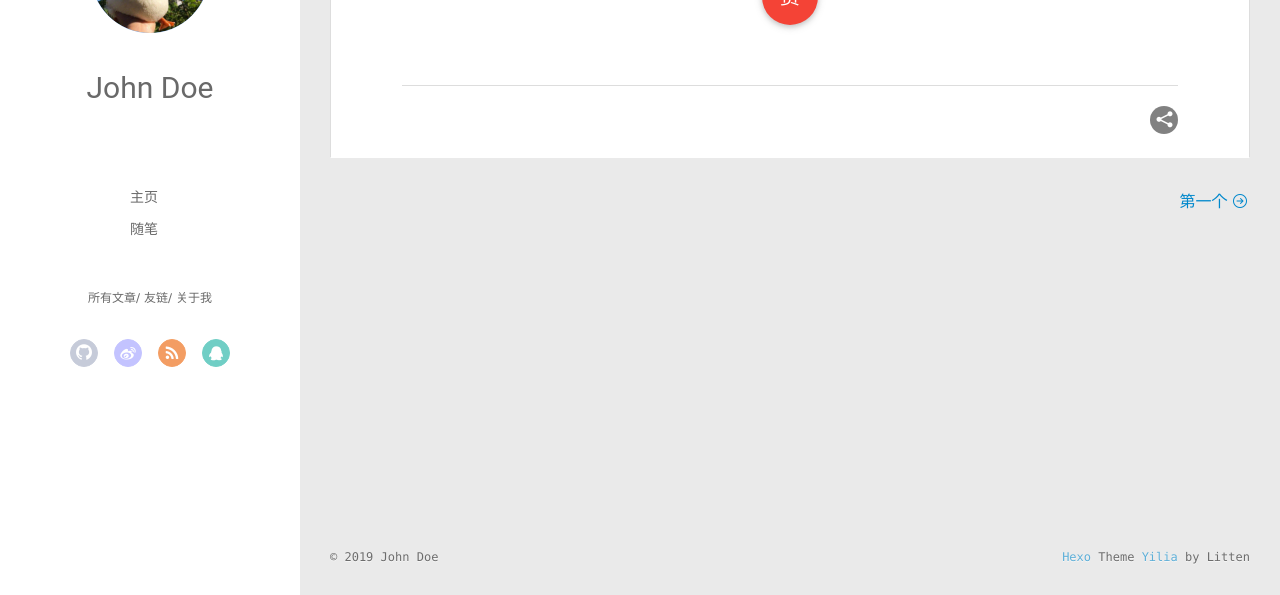
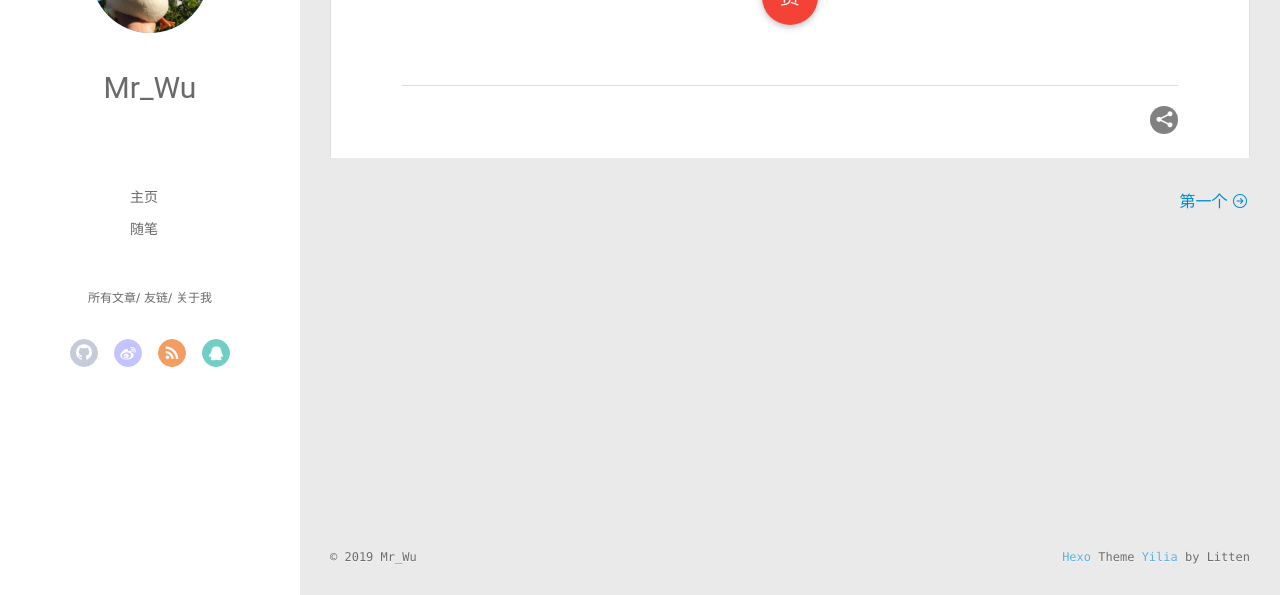
Before and after one commit to login573/login573.github.io, a plain HTML site: page 2019/09/07/README/index.html in a window 1280 px wide. Shown: the part 202-797 px from the top of the page. Drawn offline with Linux system fonts and the light colour scheme; no server answers; animation ran at ten frames a second.

Commit message:
Site updated: 2019-09-08 11:46:42

```diff
--- a/2019/09/07/README/index.html
+++ b/2019/09/07/README/index.html
@@ -47,7 +47,7 @@
 			<img src="/img/head.png" class="js-avatar">
 		</a>
 		<hgroup>
-		  <h1 class="header-author"><a href="/">John Doe</a></h1>
+		  <h1 class="header-author"><a href="/">Mr_Wu</a></h1>
 		</hgroup>
 
 
@@ -105,7 +105,7 @@
 				<img src="/img/head.png" class="js-avatar">
 			</div>
 			<hgroup>
-			  <h1 class="header-author js-header-author">John Doe</h1>
+			  <h1 class="header-author js-header-author">Mr_Wu</h1>
 			</hgroup>
 
 
@@ -309,7 +309,7 @@
   <div class="outer">
     <div id="footer-info">
     	<div class="footer-left">
-    		&copy; 2019 John Doe
+    		&copy; 2019 Mr_Wu
     	</div>
       	<div class="footer-right">
       		<a href="http://hexo.io/" target="_blank">Hexo</a>  Theme <a href="https://github.com/litten/hexo-theme-yilia" target="_blank">Yilia</a> by Litten
```
Also changed, not shown: 2019/09/07/hello-world/index.html (+3 -3 lines), 2019/09/07/第一个/index.html (+3 -3 lines), archives/2019/09/index.html (+3 -3 lines), archives/2019/index.html (+3 -3 lines), archives/index.html (+3 -3 lines), index.html (+3 -3 lines).
